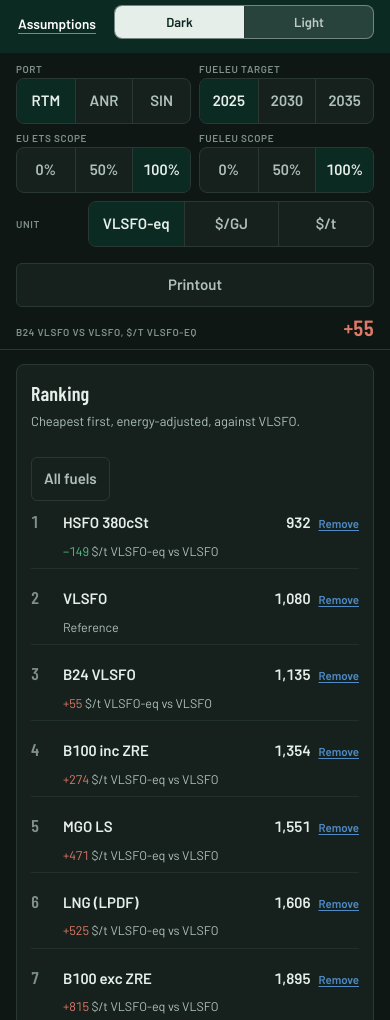
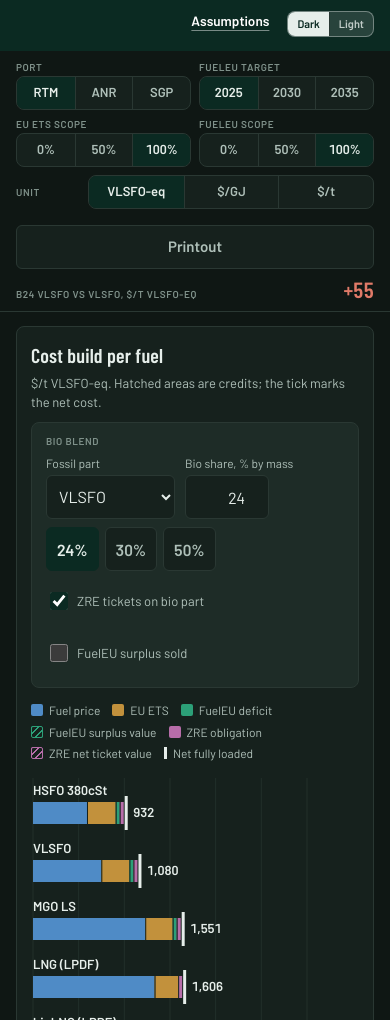
Before and after one commit to dgent86/games, a plain HTML site: page public/shipping/plimsoll/index.html in a window 390 px wide. Shown: the part 80-1100 px from the top of the page. Drawn offline with nearby package versions, Linux system fonts and the light colour scheme; a web font is replaced by a local one.

Commit message:
Plimsoll mobile: reorder panels, smaller toggles and port/scope buttons, SGP
Phone layout now shows cost build, sensitivities, then ranking. Dark/light
toggle and the port, FuelEU and scope buttons are smaller. Singapore shows
as SGP on phones.

Co-Authored-By: Claude Sonnet 5.5 <noreply@anthropic.com>
Claude-Session: https://claude.ai/code/session_01LBCLb9L9YsXydZ2WKm42ij

```diff
--- a/public/shipping/plimsoll/index.html
+++ b/public/shipping/plimsoll/index.html
@@ -223,13 +223,19 @@ legend{font-family:var(--display);font-weight:600;font-size:17px;margin-bottom:6
   .scopes,.pair{display:grid;grid-template-columns:minmax(0,1fr) minmax(0,1fr);gap:8px}
   .scopes .ctl,.pair .ctl{display:flex;flex-direction:column;align-items:stretch;gap:3px}
   .seg{display:grid;grid-auto-flow:column;grid-auto-columns:minmax(0,1fr);width:100%}
-  .seg button{padding:8px 4px;min-height:44px;font-size:15px}
+  .seg button{padding:4px 6px;min-height:32px;font-size:13px}
+  #theme-seg{display:inline-flex;width:auto}
+  #theme-seg button{min-height:24px;padding:3px 9px;font-size:11px}
   .lg{display:none} .sm{display:inline}
   .panel{padding:14px;border-radius:8px}
   .panel h2{font-size:20px}
   .panel .note{font-size:13px;margin-bottom:10px}
-  .grid2{gap:14px}
-  .grid2 aside{order:-1}
+  .grid2{display:contents}
+  main .wrap>*{order:5}
+  main .wrap>.controls{order:0}
+  .grid2>section{order:1}
+  #sens-sec{order:2}
+  .grid2>aside{order:3}
   .legend{font-size:12px;gap:4px 12px}
   .tablewrap{display:none}
   #cards{display:block}
@@ -267,7 +273,7 @@ legend{font-family:var(--display);font-weight:600;font-size:17px;margin-bottom:6
       <div class="seg" id="seg-port">
         <button type="button" data-v="rtm" aria-pressed="true"><span class="lg">Rotterdam</span><span class="sm">RTM</span></button>
         <button type="button" data-v="ant" aria-pressed="false" title="Antwerp"><span class="lg">Antwerp</span><span class="sm">ANR</span></button>
-        <button type="button" data-v="sin" aria-pressed="false"><span class="lg">Singapore</span><span class="sm">SIN</span></button>
+        <button type="button" data-v="sin" aria-pressed="false"><span class="lg">Singapore</span><span class="sm">SGP</span></button>
       </div></div>
     <div class="ctl"><span class="lab">FuelEU target</span>
       <div class="seg" id="seg-target">
@@ -346,7 +352,7 @@ legend{font-family:var(--display);font-weight:600;font-size:17px;margin-bottom:6
     </aside>
   </div>
 
-  <section class="panel" aria-labelledby="h-sens">
+  <section class="panel" id="sens-sec" aria-labelledby="h-sens">
     <div class="phead">
       <div>
         <h2 id="h-sens">Sensitivities</h2>
```
